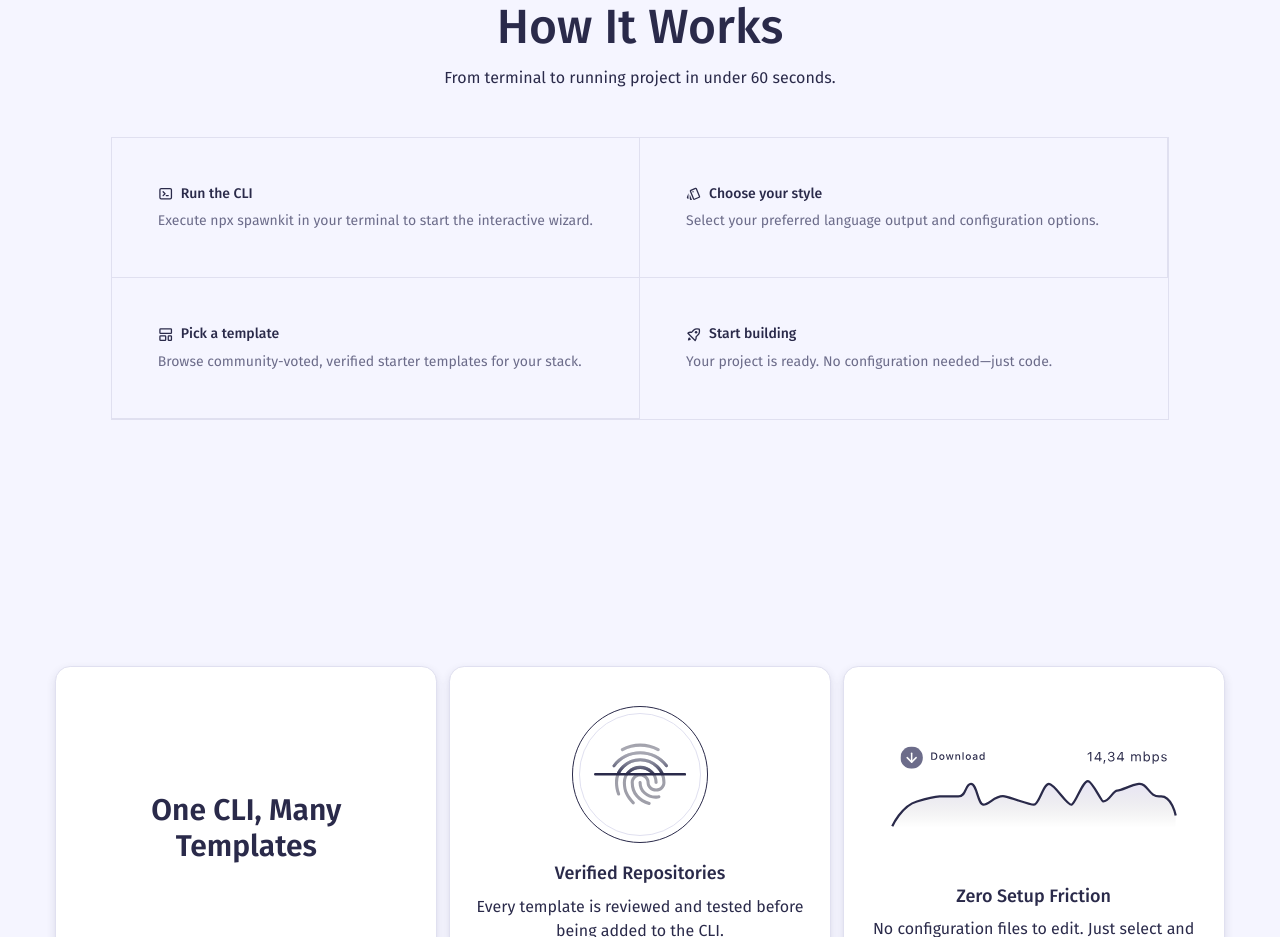
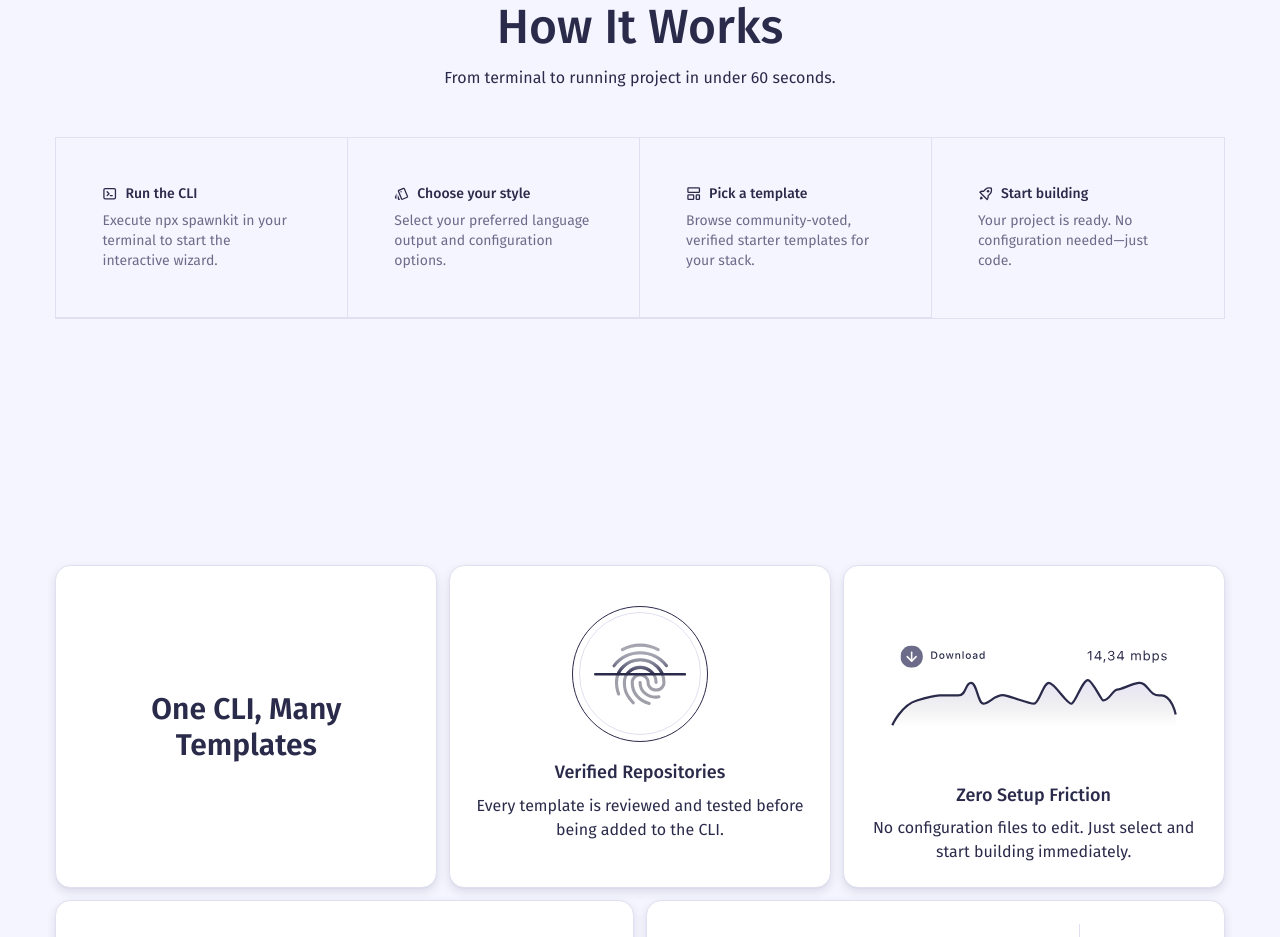
Before and after one commit to spawnkit/spawnkit, a Next.js app in the folder website/: page / in a window 1280 px wide. Shown: the part 1820-2757 px from the top of the page. Built offline with nearby package versions, Linux system fonts and the light colour scheme.

Commit message:
Update process.tsx

```diff
--- a/website/app/(routes)/(index)/_components/process.tsx
+++ b/website/app/(routes)/(index)/_components/process.tsx
@@ -12,7 +12,7 @@ export const HowItWorks = () => {
           <p>From terminal to running project in under 60 seconds.</p>
         </div>
 
-        <div className="relative mx-auto grid divide-x divide-y border *:p-12 sm:grid-cols-2">
+        <div className="relative mx-auto grid divide-x divide-y border *:p-12 sm:grid-cols-2 md:grid-cols-4">
           {HOW_IT_WORKS.map((feature) => (
             <div key={feature.step} className="space-y-2">
               <div className="flex items-center gap-2">
```
